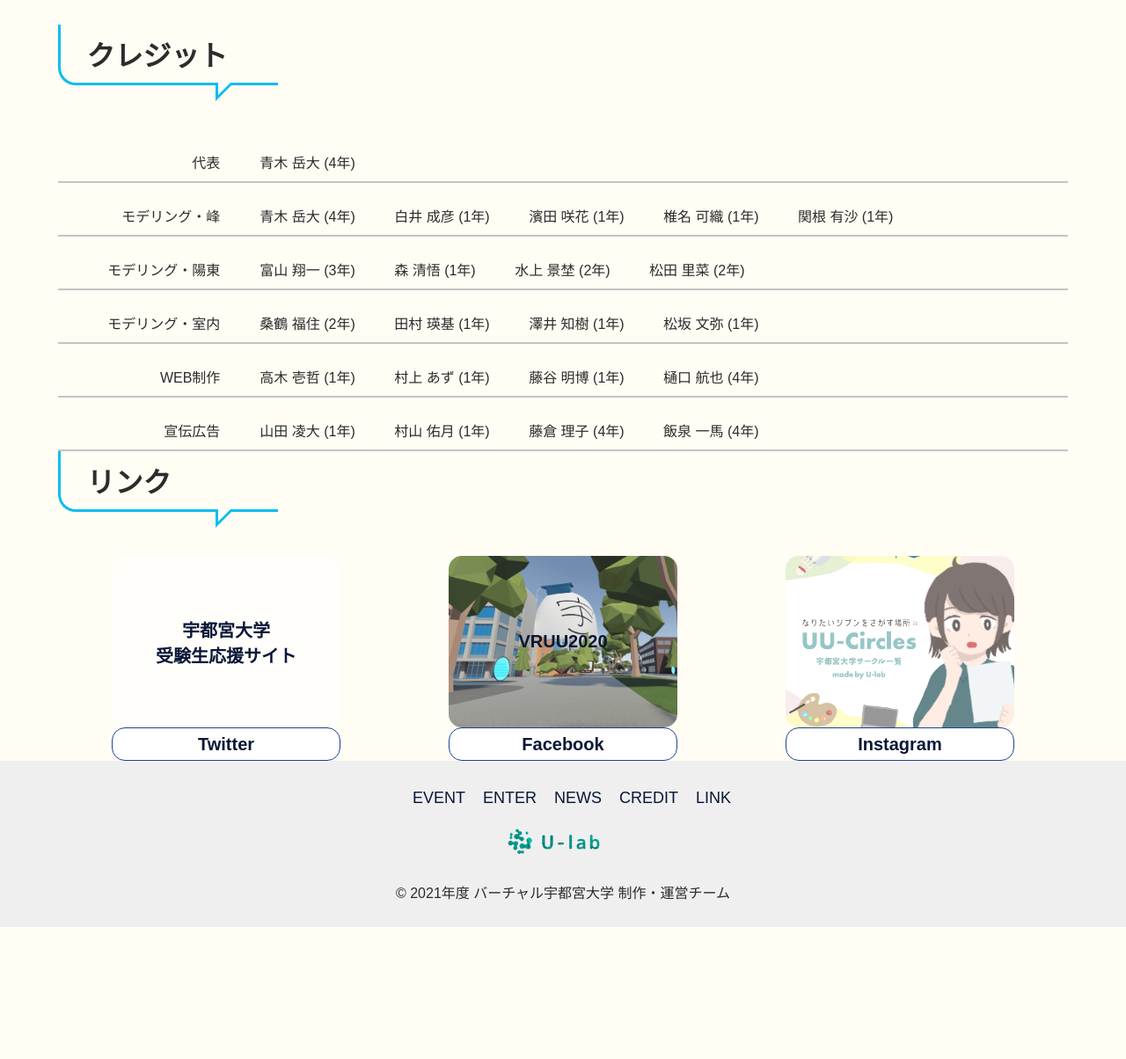
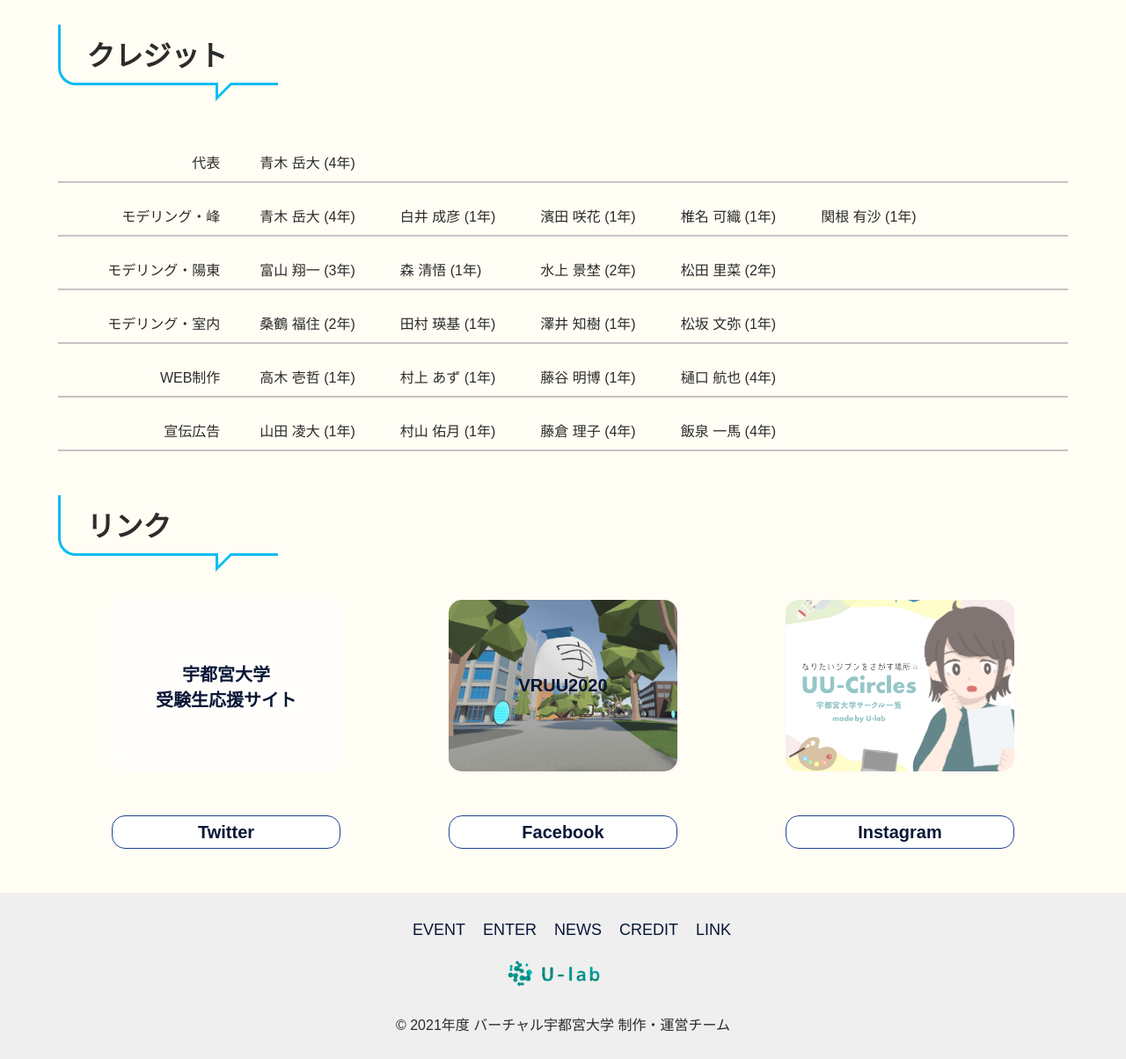
Before and after one commit to u-lab/vruu-2021, a PHP site: page / in a window 1280 px wide. Shown: the part 1209-2413 px from the top of the page at 88% size. Before the commit the page ends 2263 px from the top, so only its background shows below. Run offline with PHP 8.4, Linux system fonts and the light colour scheme.

Commit message:
クレジットとリンクの余白を開けた

```diff
--- a/css/style.css
+++ b/css/style.css
@@ -174,6 +174,7 @@ footer nav {
 .credit {
     display: flex;
     flex-wrap: wrap;
+    margin-bottom: 50px;
 }
 
 .position-name {
@@ -193,9 +194,15 @@ footer nav {
     padding-right: 40px;
 }
 
+.name .name-item{
+    display: inline-block;
+    min-width: 15.5rem;
+}
+
 .link-list{
     display: flex;
     justify-content: space-around;
+    margin-bottom: 50px;
 }
 
 .link-item{
@@ -231,6 +238,7 @@ footer nav {
 .sns-list{
     display: flex;
     justify-content: space-around;
+    margin-bottom: 50px;
 }
 
 .sns-item{
--- a/index.html
+++ b/index.html
@@ -62,39 +62,39 @@
                 <dd class="name">青木 岳大 (4年)</dd>
                 <dt class="position-name">モデリング・峰</dt>
                 <dd class="name">
-                    <span class="pr-40">青木 岳大 (4年)</span>
-                    <span class="pr-40">白井 成彦 (1年)</span>
-                    <span class="pr-40">濱田 咲花 (1年)</span>
-                    <span class="pr-40">椎名 可織 (1年)</span>
-                    <span class="pr-40">関根 有沙 (1年)</span>
+                    <span class="name-item pr-40">青木 岳大 (4年)</span>
+                    <span class="name-item pr-40">白井 成彦 (1年)</span>
+                    <span class="name-item pr-40">濱田 咲花 (1年)</span>
+                    <span class="name-item pr-40">椎名 可織 (1年)</span>
+                    <span class="name-item pr-40">関根 有沙 (1年)</span>
                 </dd>
                 <dt class="position-name">モデリング・陽東</dt>
                 <dd class="name">
-                    <span class="pr-40">富山 翔一 (3年)</span>
-                    <span class="pr-40">森 清悟 (1年)</span>
-                    <span class="pr-40">水上 景埜 (2年)</span>
-                    <span class="pr-40">松田 里菜 (2年)</span>
+                    <span class="name-item pr-40">富山 翔一 (3年)</span>
+                    <span class="name-item pr-40">森 清悟 (1年)</span>
+                    <span class="name-item pr-40">水上 景埜 (2年)</span>
+                    <span class="name-item pr-40">松田 里菜 (2年)</span>
                 </dd>
                 <dt class="position-name">モデリング・室内</dt>
                 <dd class="name">
-                    <span class="pr-40">桑鶴 福住 (2年)</span>
-                    <span class="pr-40">田村 瑛基 (1年)</span>
-                    <span class="pr-40">澤井 知樹 (1年)</span>
-                    <span class="pr-40">松坂 文弥 (1年)</span>
+                    <span class="name-item pr-40">桑鶴 福住 (2年)</span>
+                    <span class="name-item pr-40">田村 瑛基 (1年)</span>
+                    <span class="name-item pr-40">澤井 知樹 (1年)</span>
+                    <span class="name-item pr-40">松坂 文弥 (1年)</span>
                 </dd>
                 <dt class="position-name">WEB制作</dt>
                 <dd class="name">
-                    <span class="pr-40">高木 壱哲 (1年)</span>
-                    <span class="pr-40">村上 あず (1年)</span>
-                    <span class="pr-40">藤谷 明博 (1年)</span>
-                    <span class="pr-40">樋口 航也 (4年)</span>
+                    <span class="name-item pr-40">高木 壱哲 (1年)</span>
+                    <span class="name-item pr-40">村上 あず (1年)</span>
+                    <span class="name-item pr-40">藤谷 明博 (1年)</span>
+                    <span class="name-item pr-40">樋口 航也 (4年)</span>
                 </dd>
                 <dt class="position-name">宣伝広告</dt>
                 <dd class="name">
-                    <span class="pr-40">山田 凌大 (1年)</span>
-                    <span class="pr-40">村山 佑月 (1年)</span>
-                    <span class="pr-40">藤倉 理子 (4年)</span>
-                    <span class="pr-40">飯泉 一馬 (4年)</span>
+                    <span class="name-item pr-40">山田 凌大 (1年)</span>
+                    <span class="name-item pr-40">村山 佑月 (1年)</span>
+                    <span class="name-item pr-40">藤倉 理子 (4年)</span>
+                    <span class="name-item pr-40">飯泉 一馬 (4年)</span>
                 </dd>
             </dl>
         </section>
```
